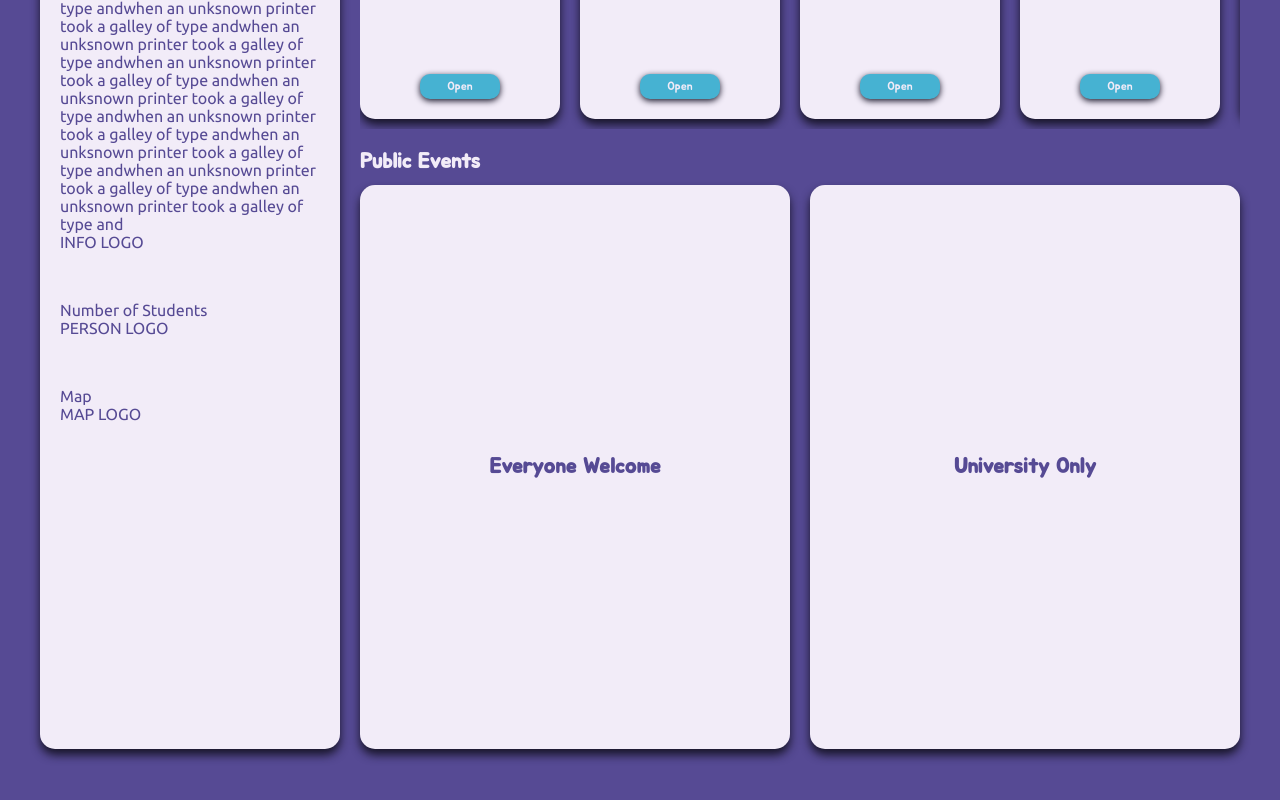
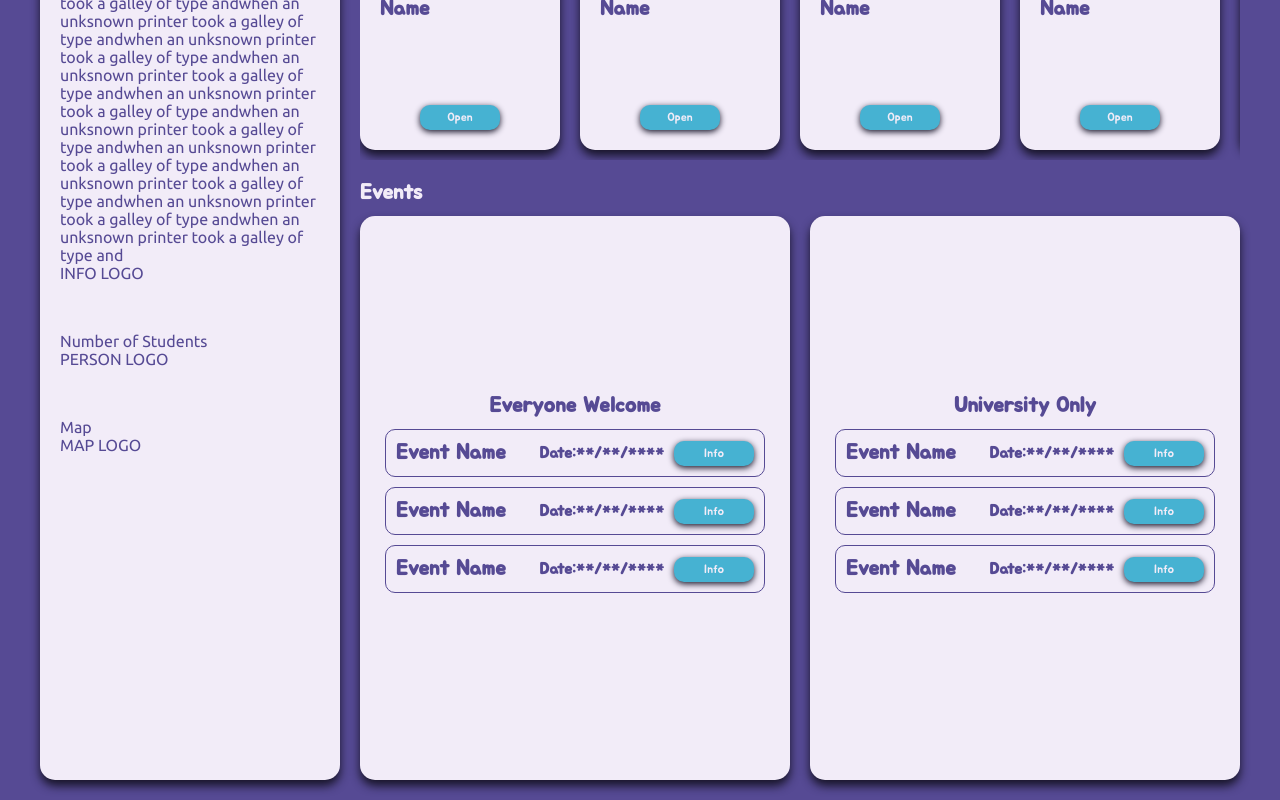
Before and after one commit to jdioso/DataBased, a React (Create React App) app in the folder frontend/: page /university in a window 1280 px wide. Shown: the part 463-1263 px from the top of the page. Before the commit the page ends 1232 px from the top, so only its background shows below. Built offline with nearby package versions, Linux system fonts and the light colour scheme.

Commit message:
finished university page styling

```diff
--- a/frontend/src/components/Button/Button.module.css
+++ b/frontend/src/components/Button/Button.module.css
@@ -39,3 +39,7 @@
    min-width: 200px;
    font-size: 24px;
 }
+
+.hug {
+   min-width: 0;
+}
--- a/frontend/src/pages/University/University.js
+++ b/frontend/src/pages/University/University.js
@@ -12,7 +12,7 @@ export default function University() {
    return (
       <>
          <Navbar></Navbar>
-         <h1 className="subheading">University</h1>
+         <h1 className={styles.header}>University</h1>
          <div className={styles.container}>
             <div className={styles.sidebarWrapper}>
                <Sidebar className={styles.sidebar}>
@@ -88,38 +88,73 @@ export default function University() {
                </div>
             </div>
             <div className={styles.eventsWrapper}>
-               <h2 className="subheading">Public Events</h2>
+               <h2 className="subheading"> Events</h2>
                <div className={styles.events}>
-                  <Card cardTitle="Everyone Welcome"></Card>
-                  <Card cardTitle="University Only"></Card>
+                  <Card cardTitle="Everyone Welcome">
+                     <ul className={styles.eventList}>
+                        <li className={styles.eventItem}>
+                           <h2 className={styles.eventItemTitle}>Event Name</h2>
+                           <h2 className={styles.eventItemDate}>
+                              Date:**/**/****
+                           </h2>
+                           <Button size="sm" hug={true}>
+                              Info
+                           </Button>
+                        </li>
+                        <li className={styles.eventItem}>
+                           <h2 className={styles.eventItemTitle}>Event Name</h2>
+                           <h2 className={styles.eventItemDate}>
+                              Date:**/**/****
+                           </h2>
+                           <Button size="sm" hug={true}>
+                              Info
+                           </Button>
+                        </li>
+                        <li className={styles.eventItem}>
+                           <h2 className={styles.eventItemTitle}>Event Name</h2>
+                           <h2 className={styles.eventItemDate}>
+                              Date:**/**/****
+                           </h2>
+                           <Button size="sm" hug={true}>
+                              Info
+                           </Button>
+                        </li>
+                     </ul>
+                  </Card>
+                  <Card cardTitle="University Only">
+                     <ul className={styles.eventList}>
+                        <li className={styles.eventItem}>
+                           <h2 className={styles.eventItemTitle}>Event Name</h2>
+                           <h2 className={styles.eventItemDate}>
+                              Date:**/**/****
+                           </h2>
+                           <Button size="sm" hug={true}>
+                              Info
+                           </Button>
+                        </li>
+                        <li className={styles.eventItem}>
+                           <h2 className={styles.eventItemTitle}>Event Name</h2>
+                           <h2 className={styles.eventItemDate}>
+                              Date:**/**/****
+                           </h2>
+                           <Button size="sm" hug={true}>
+                              Info
+                           </Button>
+                        </li>
+                        <li className={styles.eventItem}>
+                           <h2 className={styles.eventItemTitle}>Event Name</h2>
+                           <h2 className={styles.eventItemDate}>
+                              Date:**/**/****
+                           </h2>
+                           <Button size="sm" hug={true}>
+                              Info
+                           </Button>
+                        </li>
+                     </ul>
+                  </Card>
                </div>
             </div>
          </div>
       </>
    );
 }
-/*
-   Navbar
-   Header
-   Row Container
-      Sidebar (300px)
-      Content/Col container (flex grow)
-         Banner
-         Org container
-            Title (Organizations)
-            Carousel
-               Flexbox
-               Controls
-         Events lists container
-            Public event container
-               Title
-               List
-                  Event list elements
-            Private event container
-               Title
-               List
-                  Event list elements
-
-
-
-*/
--- a/frontend/src/pages/University/University.module.css
+++ b/frontend/src/pages/University/University.module.css
@@ -9,6 +9,12 @@
    gap: 20px;
 }
 
+.header {
+   width: 100%;
+   padding: 5px;
+   font-size: var(--heading);
+   text-align: center;
+}
 .sidebarWrapper {
    height: 100%;
    grid-column: 1/2;
@@ -22,6 +28,7 @@
    border-radius: 15px;
 
    grid-row: 1/2;
+   box-shadow: 0 2px 6px var(--shadow-primary);
 }
 
 .orgs {
@@ -31,6 +38,18 @@
    flex-direction: column;
    gap: 10px;
    overflow: auto;
+}
+
+.slider {
+   padding: 10px 0;
+   width: 100%;
+   display: flex;
+   overflow-x: auto;
+   gap: 20px;
+   scroll-snap-type: mandatory;
+}
+.slider > * {
+   flex-shrink: 0;
 }
 
 .eventsWrapper {
@@ -53,14 +72,35 @@
    flex: 1 0 0;
 }
 
-.slider {
-   padding: 10px 0;
+.eventList {
+   padding: 10px 5px;
    width: 100%;
+   list-style: none;
    display: flex;
-   overflow-x: auto;
-   gap: 20px;
-   scroll-snap-type: mandatory;
+   flex-direction: column;
+   gap: 10px;
+   overflow-y: auto;
 }
-.slider > * {
-   flex-shrink: 0;
+.eventItem {
+   padding: 10px 10px;
+   width: 100%;
+
+   border: 1px solid var(--background);
+   border-radius: 10px;
+   box-shadow: 0 2px 6px;
+
+   display: flex;
+   align-items: center;
+   gap: 10px;
 }
+
+.eventItemTitle {
+   flex-grow: 1;
+   font-size: var(--subheading);
+   color: var(--background);
+}
+
+.eventItemDate {
+   font-size: 1rem;
+   color: var(--background);
+}
```
